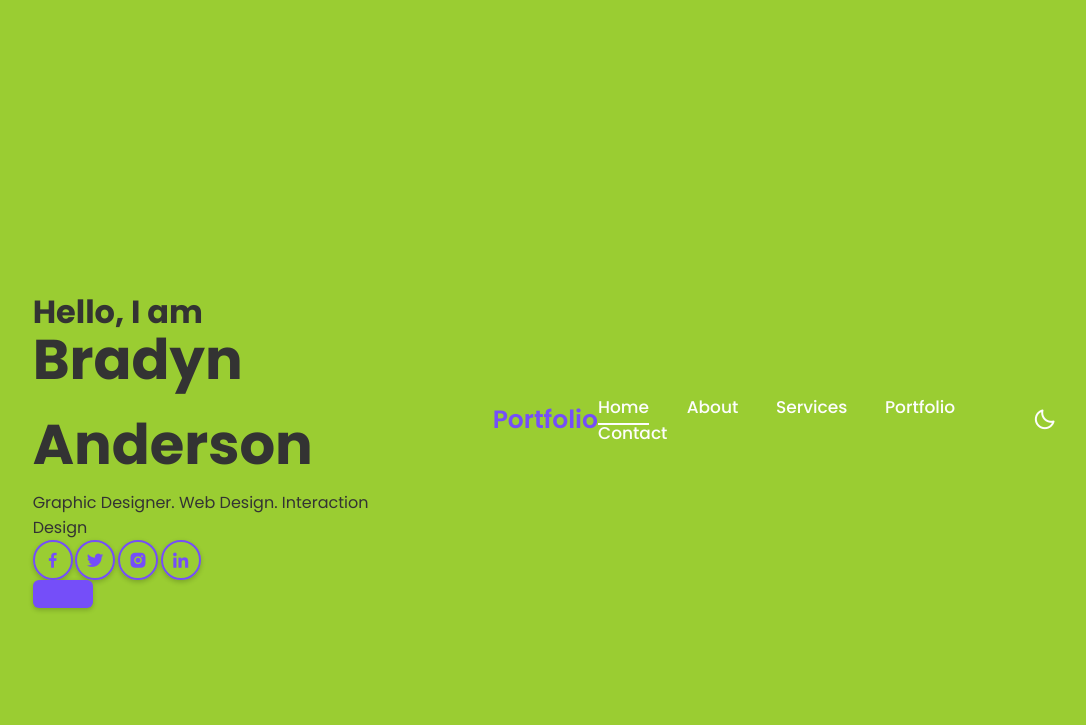
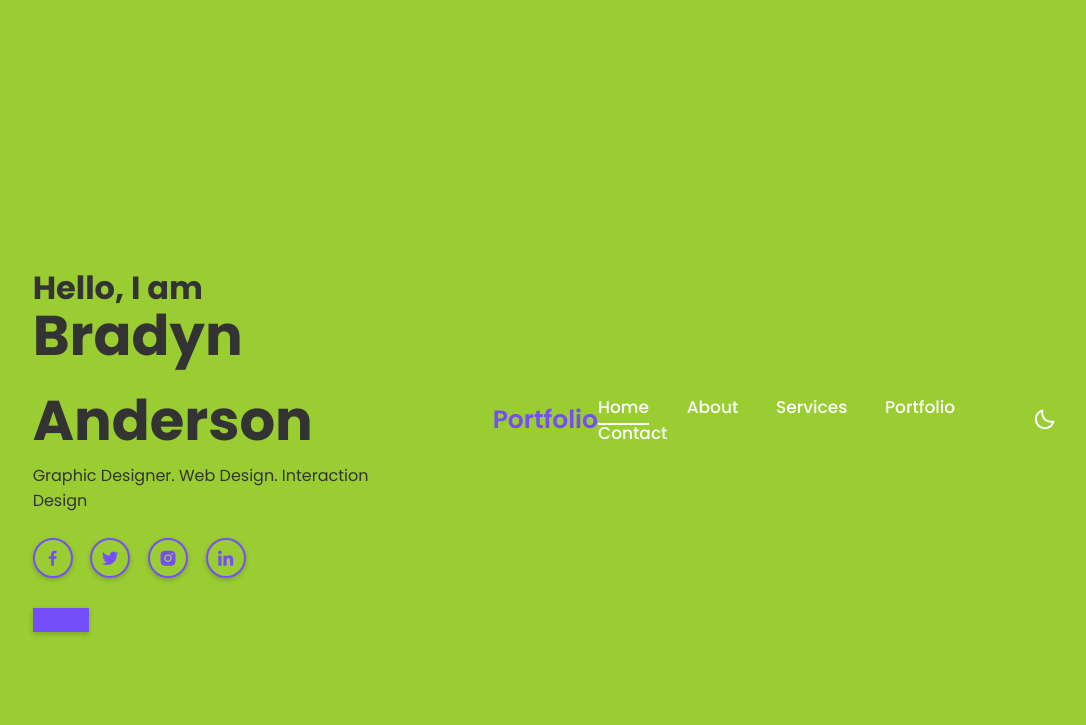
Before and after one commit to bradyn-page/project01, a plain HTML site: page portfolio.html in a window 1280 px wide. Shown: the top 725 px of the page, without its empty margins (134-1220 px from the left). Drawn offline with nearby package versions, Linux system fonts and the light colour scheme.

Commit message:
changed css

```diff
--- a/css/style.css
+++ b/css/style.css
@@ -123,7 +123,7 @@ section {
 .home-content h1{
     font-size: 5.6rem;
     font-weight: 700;
-    margin-bottom: .3rem;
+ /*  margin-bottom: .3rem;*/
 }
 .home-content p{
     font-size: 1.6rem;
@@ -140,7 +140,7 @@ section {
     box-shadow: 0 .2rem .5rem var(--shadow-color);
     font-size: 2rem;
     color: var(--main-color);
-    margin: 2.5rem 1.5rem 3 rem 0;
+    margin: 2.5rem 1.5rem 3rem 0;
     transition: .5s ease;
 }
 
@@ -158,19 +158,12 @@ section {
     color: var(--white-color);
     letter-spacing: .1rem;
     font-weight: 600;
+    transition: .5s ease;
 }
-.btn{
-    display: inline-block;
-    padding: 1.2rem 2.8rem;
-    background: var(--main-color);
-    border-radius: .6rem;
-    box-shadow: 0 .2rem .5rem var(--shadow-color);
-    font-size: 1.6rem;
-    color: var(--white-color);
-    letter-spacing: .1rem;
-    font-weight: 600;
-    border: .2rem solid transparent;
-    transition: .5s ease;
+
+.btn:hover{
+    background: transparent;
+    color: var(--main-color);
 }
 .home .profession-container{
     position: absolute;
--- /dev/null
+++ b/css/styles.css
@@ -0,0 +1,222 @@
+@import url('https://fonts.googleapis.com/css2?family=Poppins:ital,wght@0,100;0,200;0,300;0,400;0,500;0,600;0,700;0,800;0,900;1,100;1,200;1,300;1,400;1,500;1,600;1,700;1,800;1,900&display=swap');
+
+* {
+    margin: 0;
+    padding: 0;
+    box-sizing: border-box;
+    text-decoration: none;
+    border: none;
+    outline: none;
+    scroll-behavior: smooth;
+    font-family: 'Poppins', sans-serif;
+}
+
+:root{
+    --bg-color: #fdfdfd;
+    --text-color: #333;
+    --main-color: #754ef9;
+    --white-color: #fdfdfd;
+    --shadow-color: rgba(0,0,0, .2);
+}
+
+html {
+    font-size: 62.5%;
+    overflow-x: hidden;
+}
+
+body{
+    background: var(--bg-color);
+    color: var(--text-color);
+}
+
+.header {
+    position: fixed;
+    top:0;
+    left: 0;
+    width: 100%;
+    padding: 2rem 7%;
+    background: transparent;
+    display: flex;
+    align-items: center;
+    z-index: 100;
+}
+
+.logo {
+    font-size: 2.5rem;
+    color: var(--main-color);
+    cursor: default;
+    margin-right: auto;
+}
+
+.navbar a {
+    position: relative;
+    font-size: 1.7rem;
+    color: var(--white-color);
+    font-weight: 500;
+    margin-right: 3.5rem;
+}
+
+.navbar a.active::before{
+    content: '';
+    position: absolute;
+    left: 0;
+    bottom: -6px;
+    width: 100%;
+    height: .2rem;
+    background: var(--white-color);
+}
+
+#darkMode-icon {
+    font-size: 2.4rem;
+    color: var(--white-color);
+    cursor: pointer;
+}
+section {
+    min-height: 100vh;
+    padding: 10rem 7% 2rem;
+
+}
+
+.home {
+    display: flex;
+    align-items: center;
+}
+.home .home-content{
+    max-width: 44rem;
+}
+.home-content h3{
+    font-size: 3.2rem;
+    font-weight: 700;
+    line-height: .3;
+}
+.home-content h1{
+    font-size: 5.6rem;
+    font-weight: 700;
+  margin-bottom: .3rem;
+}
+.home-content p{
+    font-size: 1.6rem;
+}
+.home-content .social-media a{
+    display: inline-flex;
+    justify-content: center;
+    align-items: center;
+    width: 4rem;
+    height: 4rem;
+    background: transparent;
+    border: .2rem solid var(--main-color);
+    border-radius: 50%;
+    box-shadow: 0 .2rem .5rem var(--shadow-color);
+    font-size: 2rem;
+    color: var(--main-color);
+    margin: 2.5rem 1.5rem 3rem 0;
+    transition: .5s ease;
+}
+
+.home-content .social-media a:hover {
+    background: var(--main-color);
+    color: var(--white-color);
+}
+
+.btn {
+    display: inline-block;
+    padding: 1.2rem 2.8rem;
+    background: var(--main-color);
+    border: .6rem;
+    box-shadow: 0 .2rem .5rem var(--shadow-color);
+    font-size: 1.6rem;
+    color: var(--white-color);
+    letter-spacing: .1rem;
+    font-weight: 600;
+    transition: .5s ease;
+}
+
+.btn:hover{
+    background: transparent;
+    color: var(--main-color);
+}
+
+.home .profession-container{
+    position: absolute;
+    top: 50%;
+    right: 0;
+    transform: translateY(-50%);
+    width: 768px;
+    height: 768px;
+    overflow: hidden;
+    pointer-events: none;
+}
+.home .profession-container .profession-box{
+    position: absolute;
+    top: 0;
+    right: 0;
+    width: 768px;
+    height: 768px;
+    border-radius: 50%;
+    display: flex;
+    justify-content: center;
+    align-items: center;
+}
+
+.home .profession-box .profession {
+    position: absolute;
+    left: 0;
+    display: flex;
+    align-items: center;
+    flex-direction: column;
+    color: var(--main-char);
+    transform: rotate(calc(360deg / 4 * var(--i) ));
+    transform-origin: 384px;
+    background: var(--bg-color);
+    padding: 13px 0;
+}
+
+.home .profession-box .profession:nth-child(1) i {
+    margin-right: 15px;
+}
+
+.home .profession-box .profession:nth-child(2),
+.home .profession-box .profession:nth-child(4)
+{
+    padding-bottom: 20px;
+}
+
+.home .profession i {
+    font-size: 3.8rem;
+}
+
+.home .profession h3 {
+    font-size: 3.2rem;
+    line-height: 1;
+    font-weight: 600;
+}
+
+.home .profession-box .circle {
+    width: 560px;
+    height: 560px;
+    background: red;
+    border: 3px solid var(--main-color);
+    border-radius: 50%;
+    background: var(--bg-color);
+    padding: 13px 0;
+}
+
+.home .profession-container .overlay{
+    position: absolute;
+    top: 0;
+    right: 0;
+    width: 0;
+    height: 0;
+    border-top: 384px solid var(--main-color);
+    border-right: 384px solid var(--main-color);
+    border-bottom: 384px solid var(--main-color);
+    border-left: 384px solid transparent;
+}
+/*work on this section*/
+.home-img img {
+    position: absolute;
+    bottom: 0;
+    right: 0;
+    width: 50%;
+    pointer-events: none;
+}
--- a/portfolio.html
+++ b/portfolio.html
@@ -5,42 +5,16 @@
         <meta http-equiv="X-UA-Compatible" content="IE-edge">
         <meta name="viewport" content="width=device-width, initial-scale=1.0">
         <title>Bradyn's Portfolio</title>
+        <!-- custom css -->
+        <link rel="stylesheet" href="css/style.css">
 
-        <link rel="stylesheet" href="css/style.css">
+            <!-- box icons-->
+    <link href='https://unpkg.com/boxicons@2.1.4/css/boxicons.min.css' rel='stylesheet'>
     </head>
-    <!-- box icons--<!DOCTYPE html>
-<html lang="en">
-    <head>
-        <meta charset="UTF-8">
-        <meta http-equiv="X-UA-Compatible" content="IE-edge">
-        <meta name="viewport" content="width=device-width, initial-scale=1.0">
-        <title>Bradyn's Portfolio</title>
 
-        <link rel="stylesheet" href="css/style.css">
-    </head>
-    <!-- box icons-->
-    <link href='https://unpkg.com/boxicons@2.1.4/css/boxicons.min.css' rel='stylesheet'>
-
-    <!-- custom css -->
     <body>
+        <!--header design-->
         <header class="header">
-            <section class="home" id="home">
-                <div class="home-content">
-                    <h3>Hello, I am</h3>
-                    <h1> Bradyn Anderson</h1>
-                    <p> Graphic Designer. Web Design. Interaction Design</p>
-
-                    <div class="social-media">
-                        <a href="#"><i class='bx bxl-facebook'></i></a>
-                        <a href="#"><i class='bx bxl-twitter'></i></a>
-                        <a href="#"><i class='bx bxl-instagram-alt' ></i></i></a>
-                        <a href="#"><i class='bx bxl-linkedin'></i></a>
-                    </div>
-
-                    <a href="#" class="btn"></a>
-                </div>
-            </section>
-            <!-- home section design-->
             <a href="#" class="logo">Portfolio</a>
 
             <nav class="navbar">
@@ -53,11 +27,25 @@
 
             <div class="bx bx-moon" id="darkMode-icon"></div>
         </header>
-<section class="home" id="home">
-    <div class="social-media">
 
-    </div>
+ <!-- home section design-->
+    <section class="home" id="home">
+            <div class="home-content">
+                <h3>Hello, I am</h3>
+                <h1> Bradyn Anderson</h1>
+                <p> Graphic Designer. Web Design. Interaction Design</p>
 
+            <div class="social-media">
+                <a href="#"><i class='bx bxl-facebook'></i></a>
+                <a href="#"><i class='bx bxl-twitter'></i></a>
+                <a href="#"><i class='bx bxl-instagram-alt' ></i></i></a>
+                <a href="#"><i class='bx bxl-linkedin'></i></a>
+            </div>
+
+            <a href="#" class="btn">Download CV</a>
+            </div>
+    </section>
+<!-------------------- 5:27 2/3/25 ^----->
     <a href="#" class="btn">Download CV</a>
     <div class="profession-container">
         <div class="profession-box">
@@ -85,7 +73,7 @@
         <div class="home-img"></div>
             <img src="images/headshot.jpg" alt="">
     </div>
-</section>
+
 
 <!-- about section design -->
  <section class="about" id="about">
```
Also changed, not shown: index.html (added, +85 -0 lines), images/headshot.jpg (renamed from images/images.jpg), images/headshot2.jpg (added).
